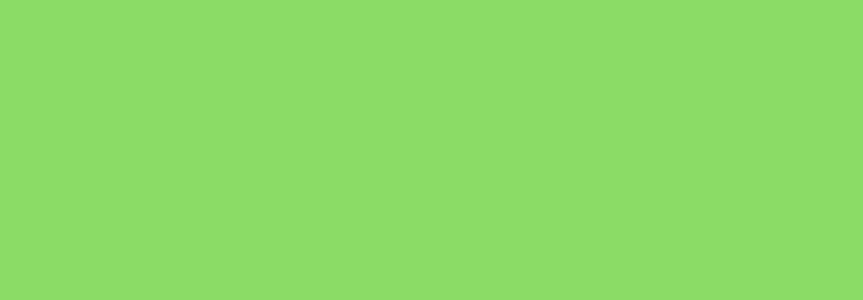
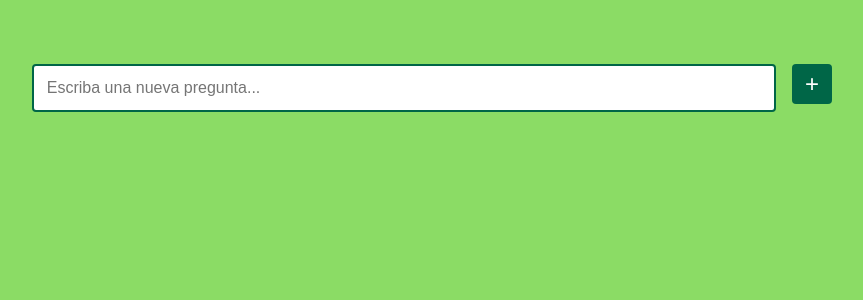
Before and after one commit to bcmfranco/wizzard, a Nuxt app: page /questions in a window 1280 px wide. Before the commit this address had no page. Shown: the top 300 px of the page, without its empty margins (208-1071 px from the left). Built offline with nearby package versions, Linux system fonts and the light colour scheme.

Commit message:
Add question view

```diff
--- /dev/null
+++ b/pages/questions.vue
@@ -0,0 +1,142 @@
+<template>
+    <div class="questions-container">
+        <!-- Input area -->
+        <div class="input-area">
+            <input
+                type="text"
+                v-model="newQuestion"
+                placeholder="Escriba una nueva pregunta..."
+                @keyup.enter="addQuestion"
+                class="question-input"
+            >
+            <button @click="addQuestion" class="add-button">
+                <span>+</span>
+            </button>
+        </div>
+
+        <!-- Questions list -->
+        <div class="questions-list">
+            <div
+                v-for="(question, index) in questions"
+                :key="index"
+                class="question-item"
+            >
+                <span class="question-text">{{ question }}</span>
+                <button
+                    @click="removeQuestion(index)"
+                    class="remove-button"
+                >
+                    <span>×</span>
+                </button>
+            </div>
+        </div>
+    </div>
+</template>
+
+<script setup>
+import { ref } from 'vue'
+
+const newQuestion = ref('')
+const questions = ref([])
+
+const addQuestion = () => {
+    if (newQuestion.value.trim()) {
+        questions.value.push(newQuestion.value)
+        newQuestion.value = ''
+    }
+}
+
+const removeQuestion = (index) => {
+    questions.value.splice(index, 1)
+}
+</script>
+
+<style scoped>
+.questions-container {
+    max-width: 800px;
+    margin: 2rem auto;
+    padding: 2rem;
+    font-family: 'Montserrat', sans-serif;
+}
+
+.input-area {
+    display: flex;
+    gap: 1rem;
+    margin-bottom: 2rem;
+}
+
+.question-input {
+    flex-grow: 1;
+    padding: 0.8rem;
+    border: 2px solid #006647;
+    border-radius: 4px;
+    font-size: 1rem;
+    color: #006647;
+}
+
+.question-input:focus {
+    outline: none;
+    border-color: #007857;
+    box-shadow: 0 0 0 2px rgba(0, 102, 71, 0.1);
+}
+
+.add-button {
+    background-color: #006647;
+    color: white;
+    border: none;
+    border-radius: 4px;
+    width: 40px;
+    height: 40px;
+    display: flex;
+    align-items: center;
+    justify-content: center;
+    cursor: pointer;
+    transition: all 0.3s ease;
+    font-size: 1.5rem;
+}
+
+.add-button:hover {
+    background-color: #007857;
+    transform: scale(1.05);
+}
+
+.questions-list {
+    display: flex;
+    flex-direction: column;
+    gap: 1rem;
+}
+
+.question-item {
+    display: flex;
+    align-items: center;
+    justify-content: space-between;
+    padding: 1rem;
+    background-color: #f5f5f5;
+    border-radius: 4px;
+    transition: all 0.3s ease;
+}
+
+.question-text {
+    color: #666;
+    font-size: 1rem;
+}
+
+.remove-button {
+    background-color: transparent;
+    color: #ff4444;
+    border: none;
+    width: 30px;
+    height: 30px;
+    display: flex;
+    align-items: center;
+    justify-content: center;
+    cursor: pointer;
+    font-size: 1.5rem;
+    transition: all 0.3s ease;
+}
+
+.remove-button:hover {
+    color: #cc0000;
+    transform: scale(1.1);
+}
+</style>
```
